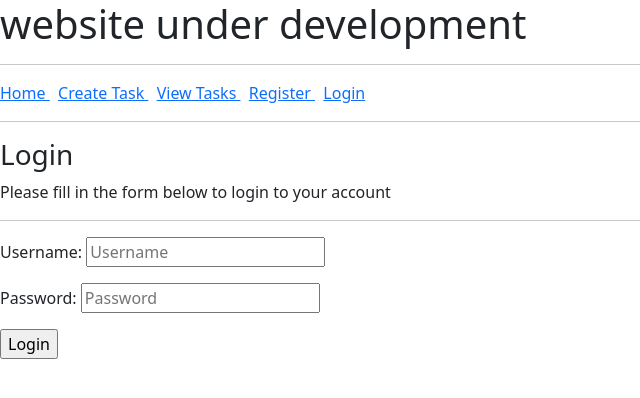
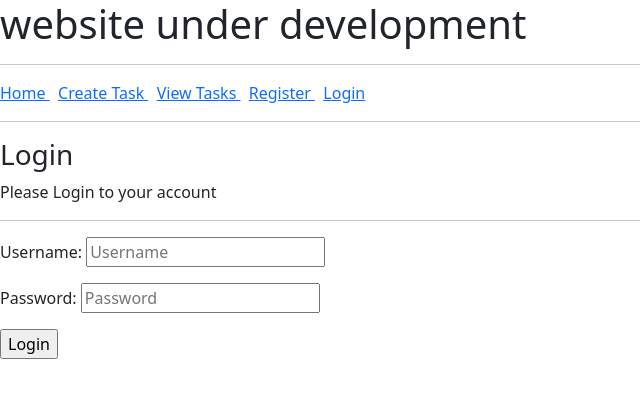
Before and after one commit to misua/elevate, a Django app: page /login/ in a window 1280 px wide. Shown: the top 398 px of the page, without its empty margins (0-640 px from the left). Run offline with Django 5.2, Linux system fonts and the light colour scheme.

Commit message:
small changes

```diff
--- a/elevate/crm/templates/crm/my-login.html
+++ b/elevate/crm/templates/crm/my-login.html
@@ -5,7 +5,7 @@
 
     <title>Login Page</title>
     <h3>Login</h3>
-    <p>Please fill in the form below to login to your account</p>
+    <p>Please Login to your account</p>
 
     <hr>
 
```
